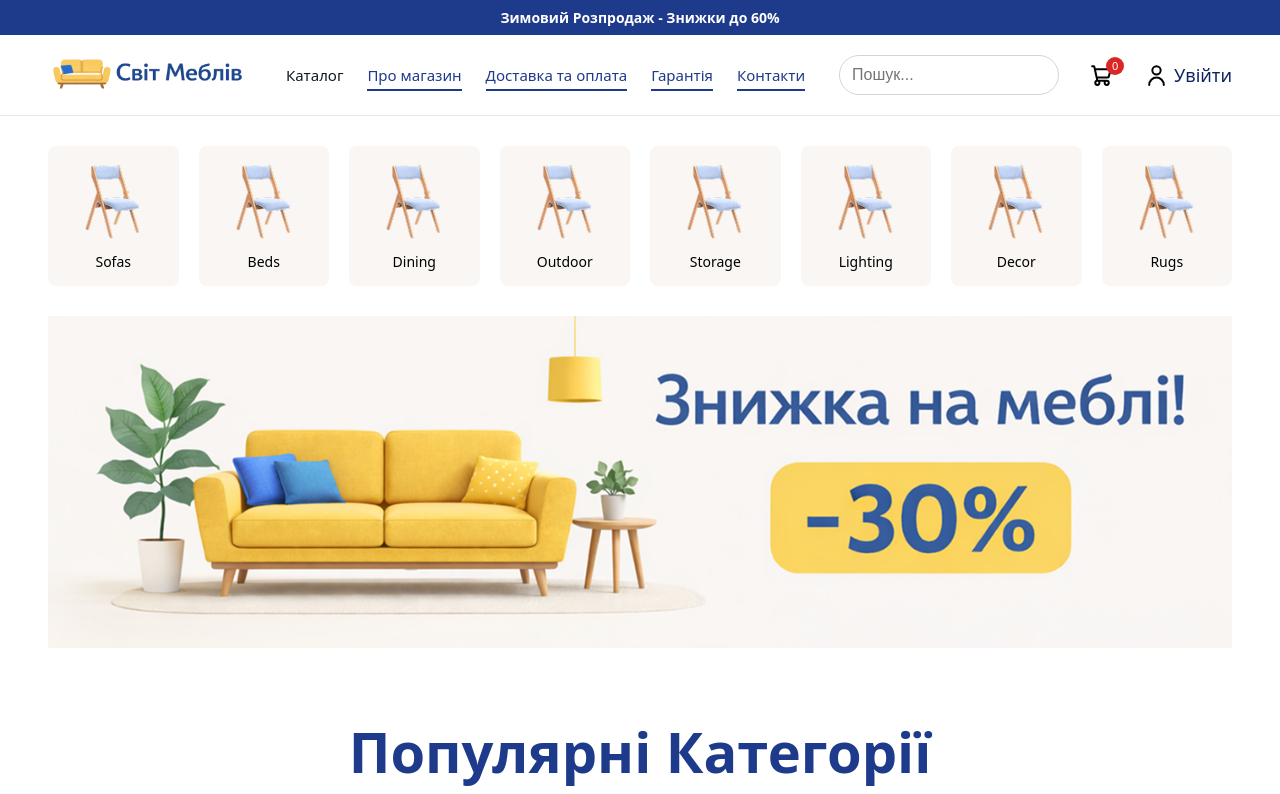
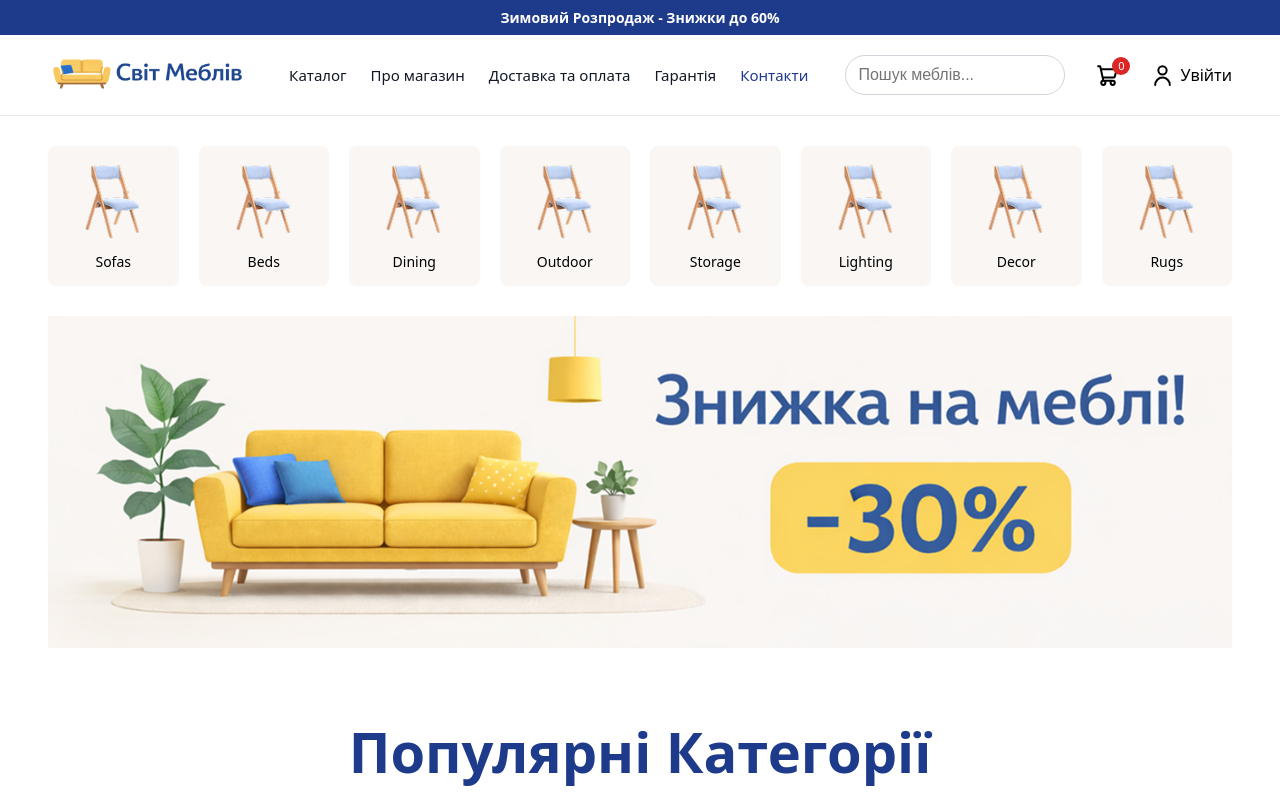
Before and after one commit to woacwoak/furniture-ecommerce-platform, a React (Create React App) app: page / in a window 1280 px wide. Shown: the top 794 px of the page. Built offline with nearby package versions, Linux system fonts and the light colour scheme.

Commit message:
Create Catalog button in header with working dropdown menu

```diff
--- a/src/App.js
+++ b/src/App.js
@@ -2,6 +2,7 @@ import './App.css';
 import { BrowserRouter as Router, Routes, Route } from "react-router-dom"
 import Home from './Pages/Home/Home.jsx';
 import Catalog from './Pages/Catalog/Catalog.jsx';
+import './styles/variables.css';
 
 
 function App() {
--- a/src/Components/Footer/Footer.css
+++ b/src/Components/Footer/Footer.css
@@ -3,7 +3,6 @@
     height: 1px;
     background-color: #e0e0e0;
     width: 100%;
-    margin-top: 30px;
 }
 
 .footer-content {
--- a/src/Components/Footer/Footer.jsx
+++ b/src/Components/Footer/Footer.jsx
@@ -4,10 +4,10 @@ import { FaPhoneAlt, FaViber, FaEnvelope, FaFacebook, FaTwitter, FaInstagram, Fa
 
 const Footer = () => {
     return (
+        <section id="footer">
             <footer className="container">
+                <div className="footer-content">
                     <hr className="footer-divider" />
-            <div className="footer-content">
-
                     {/* Logo & Contacts */}
                     <div className="footer-section brand-contacts">
                         <img src={Logo} alt="Світ Меблів" className="footer-logo"/>
@@ -64,6 +64,7 @@ const Footer = () => {
                     <p>© 2011-2025 Всі права захищені. Магазин меблів "СВІТ МЕБЛІВ".</p>
                 </div>
             </footer>
+        </section>
     );
 };
 
--- a/src/Components/Header/Header.css
+++ b/src/Components/Header/Header.css
@@ -1,6 +1,6 @@
 
 .bg-blue {
-  background: #1E3A8A;
+  background: var(--blue);
 }
 
 .top-stripe {
@@ -17,7 +17,6 @@
 .header {
   position: sticky;
   top: 0;
-  --header-height: 80px;
   border-bottom: 1px solid #E5E7EB;
   background: white;
   transition: transform 0.2s;
@@ -46,6 +45,7 @@
   list-style: none;
 }
 
+
 .headerNav .navLinks a {
   text-decoration: none;
   color: #111827;
@@ -55,22 +55,50 @@
 }
 
 .headerNav .navLinks a:hover {
-  color: #1E3A8A;
+  color: var(--blue);
+  text-decoration: underline;
 }
 
 .headerNav .navLinks a.active {
-  color: #1E3A8A;
+  color: var(--blue);
   position: relative;
 }
 
-.headerNav .navLinks a.active::after {
-  content: "";
+.dropdown {
+  float: left;
+  overflow: hidden;
+}
+
+.dropdown-content {
+  display: none;
   position: absolute;
-  bottom: -6px;
+  top: 100%;
   left: 0;
+  background: white;
+  box-shadow: 0 10px 15px -3px rgba(0, 0, 0, 0.07), 0 4px 6px -2px rgba(0, 0, 0, 0.05);
   width: 100%;
-  height: 2px;
-  background: #1E3A8A;
+  padding: 20px;
+  z-index: 999;
+}
+
+.column {
+  float: left;
+  width: 25%;
+  background-color: white;
+  height: 200px;
+}
+
+.column a {
+  float: none;
+  color: black;
+  text-decoration: none;
+  display: block;
+  text-align: left;
+  padding: 20px 0;
+}
+
+.navLinks li:hover .dropdown-content {
+  display: block;
 }
 
 .headerRight {
@@ -89,7 +117,8 @@
 }
 
 .searchInput:focus {
-  border-color: #1E3A8A;
+  border-color: var(--blue);
+  border: 1.5px solid var(--blue);
 }
 
 .cartIcon {
@@ -122,7 +151,7 @@
   align-items: center;
   gap: 5px;
   text-decoration: none;
-  color: #1E3A8A;
+  color: var(--black);
   font-weight: 500;
 }
 
@@ -131,10 +160,5 @@
 }
 
 .userOption:hover {
-  color: #0f255f;
+  color: var(--blue);
 }
-
-.userOption span {
-  font-size: 18px;
-  color:#0f255f;
-}
--- a/src/Components/Header/Header.jsx
+++ b/src/Components/Header/Header.jsx
@@ -46,11 +46,51 @@ const Header = () => {
 
             <nav className="headerNav">
               <ul className="navLinks">
-                <li><NavLink to="/catalog">Каталог</NavLink></li>
-                <li><NavLink to="/">Про магазин</NavLink></li>
-                <li><NavLink to="/">Доставка та оплата</NavLink></li>
-                <li><NavLink to="/">Гарантія</NavLink></li>
-                <li><NavLink to="/">Контакти</NavLink></li>
+                <li><NavLink to="/catalog">Каталог</NavLink>
+                <div className="dropdown">
+                  <div className="dropdown-content">
+                  <div className="row">
+                    <div className="column">
+                      <h3>Category 1</h3>
+                      <a href="/">Link 1</a>
+                      <a href="/">Link 2</a>
+                      <a href="/">Link 3</a>
+                    </div>
+                    <div className="column">
+                      <h3>Category 2</h3>
+                      <a href="/">Link 1</a>
+                      <a href="/">Link 2</a>
+                      <a href="/">Link 3</a>
+                    </div>
+                    <div className="column">
+                      <h3>Category 3</h3>
+                      <a href="/">Link 1</a>
+                      <a href="/">Link 2</a>
+                      <a href="/">Link 3</a>
+                    </div>
+                    <div className="column">
+                      <h3>Category 3</h3>
+                      <a href="/">Link 1</a>
+                      <a href="/">Link 2</a>
+                      <a href="/">Link 3</a>
+                    </div>
+                  </div>
+                </div>
+                </div>
+
+                </li>
+                <li><NavLink to="/aboutus">Про магазин</NavLink></li>
+                <li><NavLink to="/deliveryandpayment">Доставка та оплата</NavLink></li>
+                <li><NavLink to="/guarantee">Гарантія</NavLink></li>
+                <li><NavLink
+                to="#footer"
+                onClick={(e) => {
+                  e.preventDefault();
+                  const footer = document.getElementById('footer');
+                  footer.scrollIntoView({ behavior: 'smooth' });
+                }}
+                >
+                  Контакти</NavLink></li>
               </ul>
             </nav>
 
@@ -58,7 +98,7 @@ const Header = () => {
               <input
                 type="text"
                 className="searchInput"
-                placeholder="Пошук..."
+                placeholder="Пошук меблів..."
               />
 
               <Link to="/cart" className="cartIcon">
--- a/src/styles/global.css
+++ b/src/styles/global.css
@@ -2,6 +2,9 @@
   margin: 0;
   padding: 0;
   box-sizing: border-box;
+}
+html {
+  scroll-behavior: smooth;
 }
 
 @import url('https://fonts.googleapis.com/css2?family=Noto+Sans:wght@100..900&display=swap');
--- a/src/styles/variables.css
+++ b/src/styles/variables.css
@@ -1,5 +1,6 @@
 :root {
-  --blue: #1E3A8A;
-  --yellow: #FACC15;
-  --text: #1f2937;
+    --header-height: 80px;
+    --blue: #1E3A8A;
+    --yellow: #FACC15;
+    --text: #1f2937;
 }
```
Also changed, not shown: 1 other file (tests, documents, lock files or other folders). Lines whose indentation alone changed are shown as unchanged.
